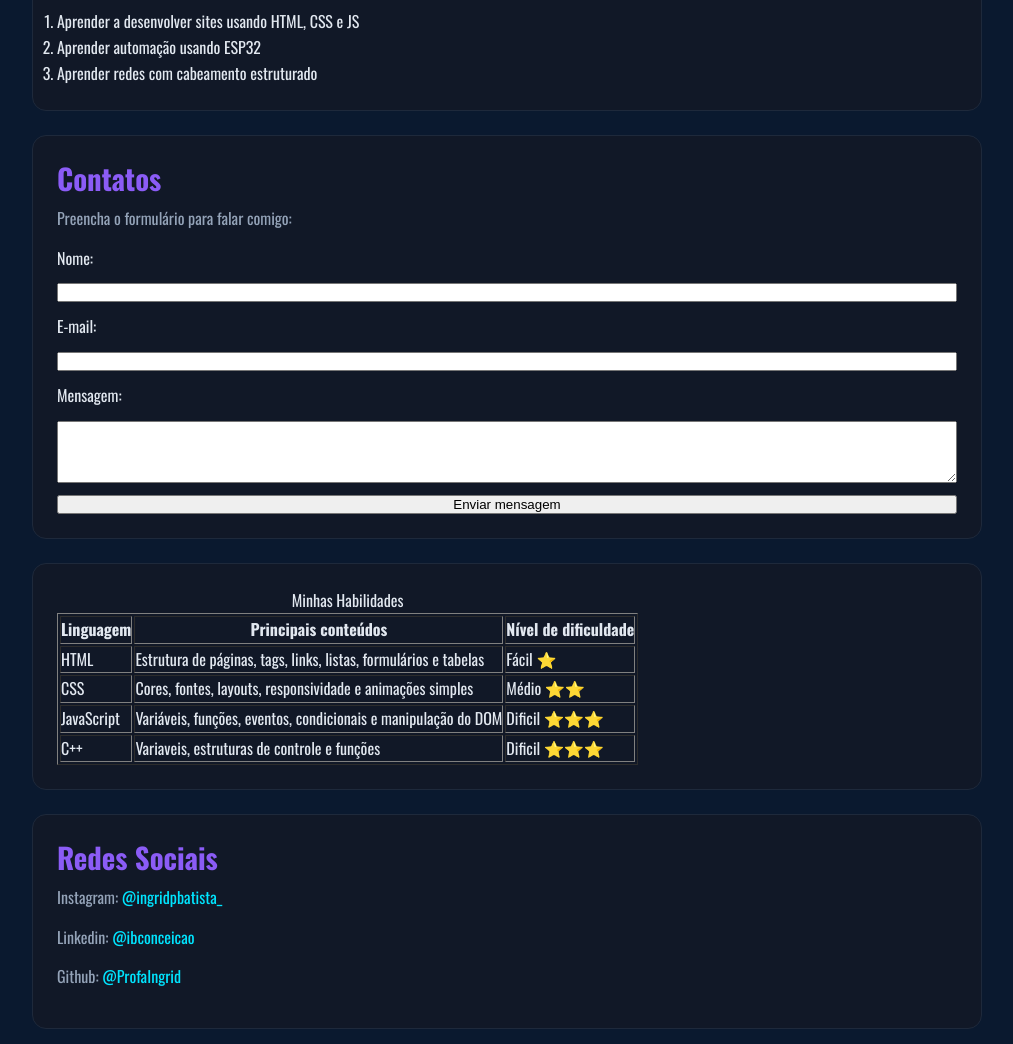
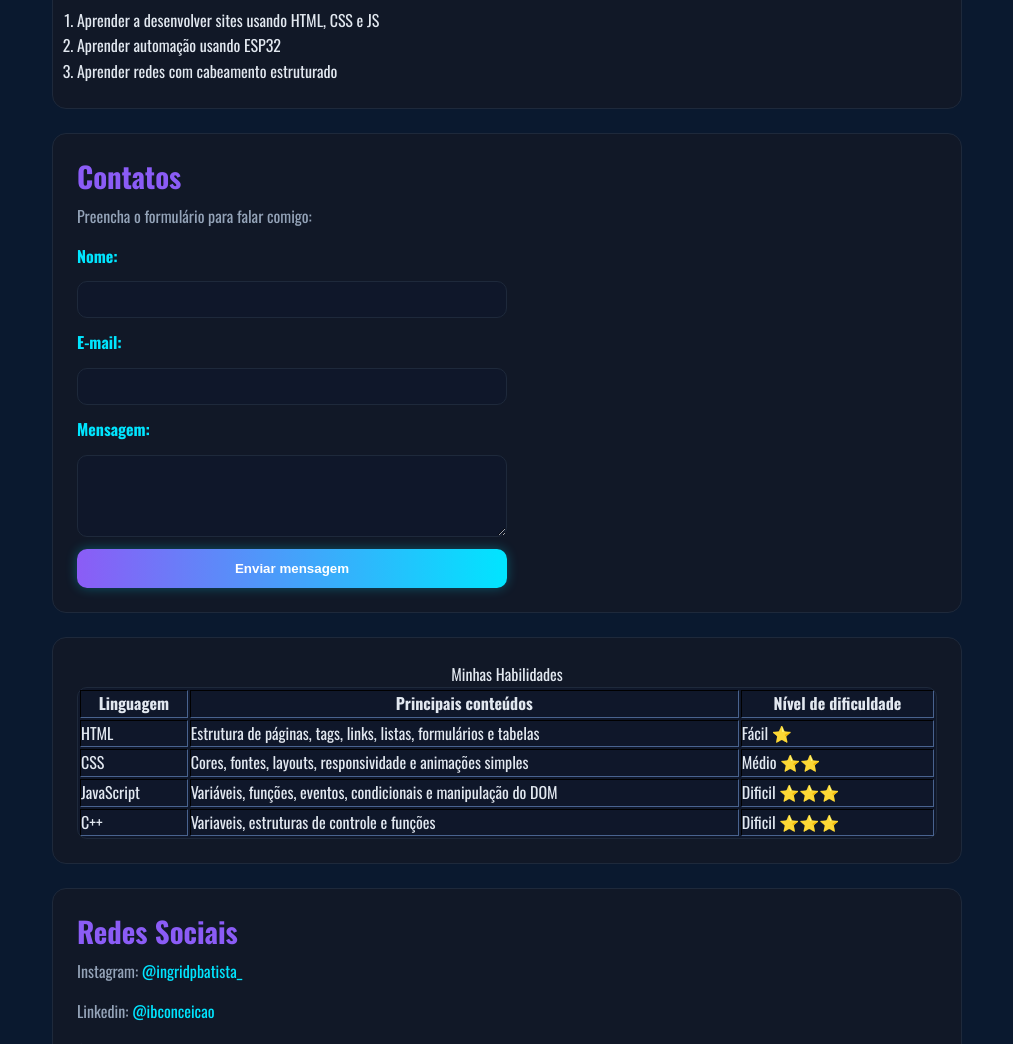
Before and after one commit to ProfaIngrid/sobre-mim-intro-html, a plain HTML site: page index.html in a window 1280 px wide. Shown: the part 1120-2164 px from the top of the page, without its empty margins (133-1146 px from the left). Drawn offline with nearby package versions, Linux system fonts and the light colour scheme.

Commit message:
style form + table

```diff
--- a/style.css
+++ b/style.css
@@ -18,6 +18,7 @@ Aqui usamos para revomer as margens.
 * {
     margin: 0;
     padding: 0;
+    box-sizing: border-box;
 }
 
 
@@ -192,3 +193,50 @@ form{
     display: grid;
     gap: 12px;
 }
+
+label {
+    /* deixar o label em negrito */
+    font-weight: bold;
+    color: #00e5ff;
+}
+
+input, textarea{
+    width: 50%;
+    padding: 10px 12px;
+    background: #0f172a;
+    border: 1.5px solid #1e293b;
+    border-radius: 10px;
+    color: #e2e8f0;
+}
+
+input:focus, textarea:focus{
+    border-color: #00e5ff;
+    box-shadow: 0 0 10px rgba(0, 229, 255, 0.4);
+    outline: none;
+}
+
+button{
+    background: linear-gradient(90deg, #8b5cf6, #00e5ff);
+    color: #fff;
+    border: none;
+    padding: 12px 20px;
+    border-radius: 10px;
+    font-weight: 600;
+    /* cursor do mouse */
+    cursor: pointer;
+    box-shadow: 0 0 12px rgba(0, 229, 255, 0.3);
+    width: 50%;
+}
+
+/*
+================================================================================
+TABELA
+================================================================================
+*/
+table {
+    width: 100%;
+    border: 1px solid #1e293b;
+    border-radius: 10px;
+    background-color: #0f172a;
+
+}
```
